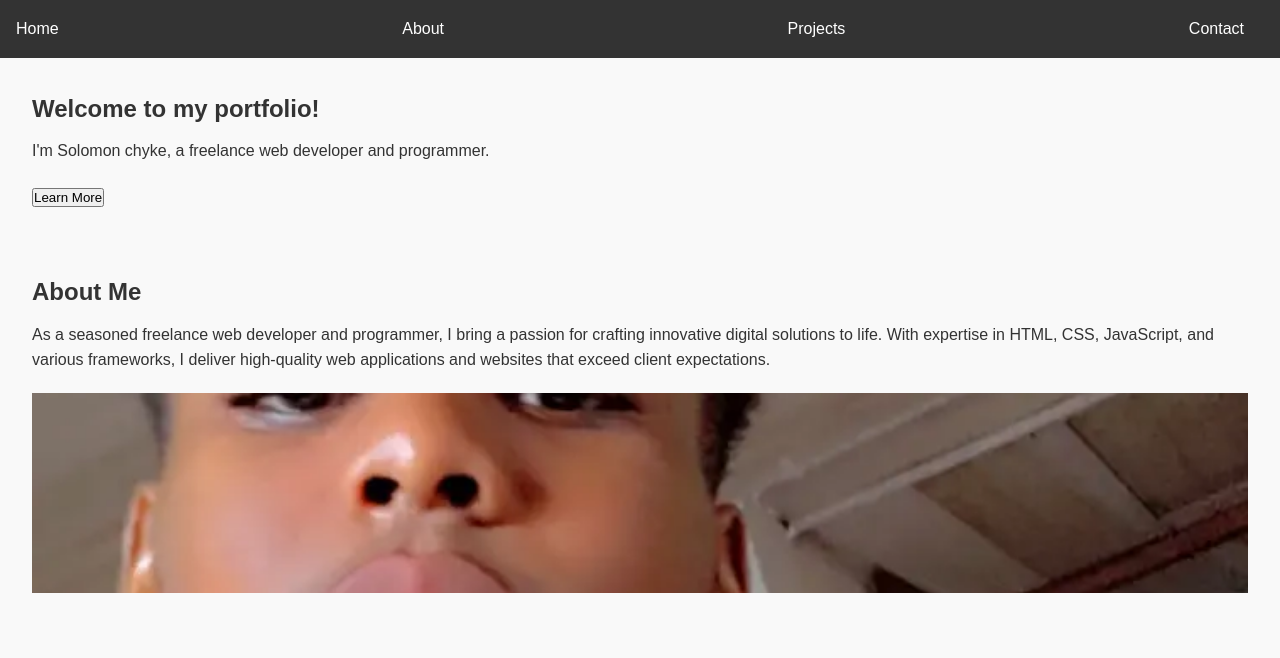
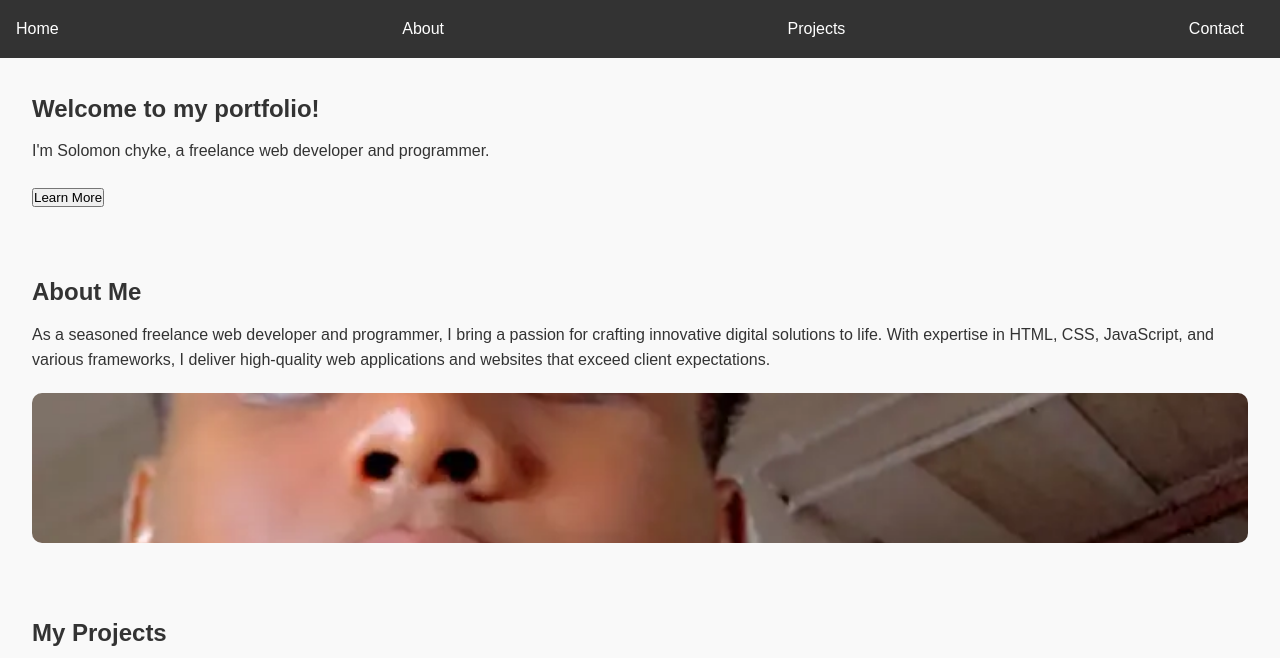
Before and after one commit to solochyke/My-portfolio-, a plain HTML site: page index.html in a window 1280 px wide. Shown: the top 658 px of the page. Drawn offline with Linux system fonts and the light colour scheme; a script that the page names is missing.

Commit message:
Update styles.css

```diff
--- a/styles.css
+++ b/styles.css
@@ -51,8 +51,9 @@ p {
 }
 #about img {
     width: 100%;
-    height: 200px;
+    height: 150px;
     object-fit: cover;
+    border-radius: 10px
 }
 
 .project-grid {
```
